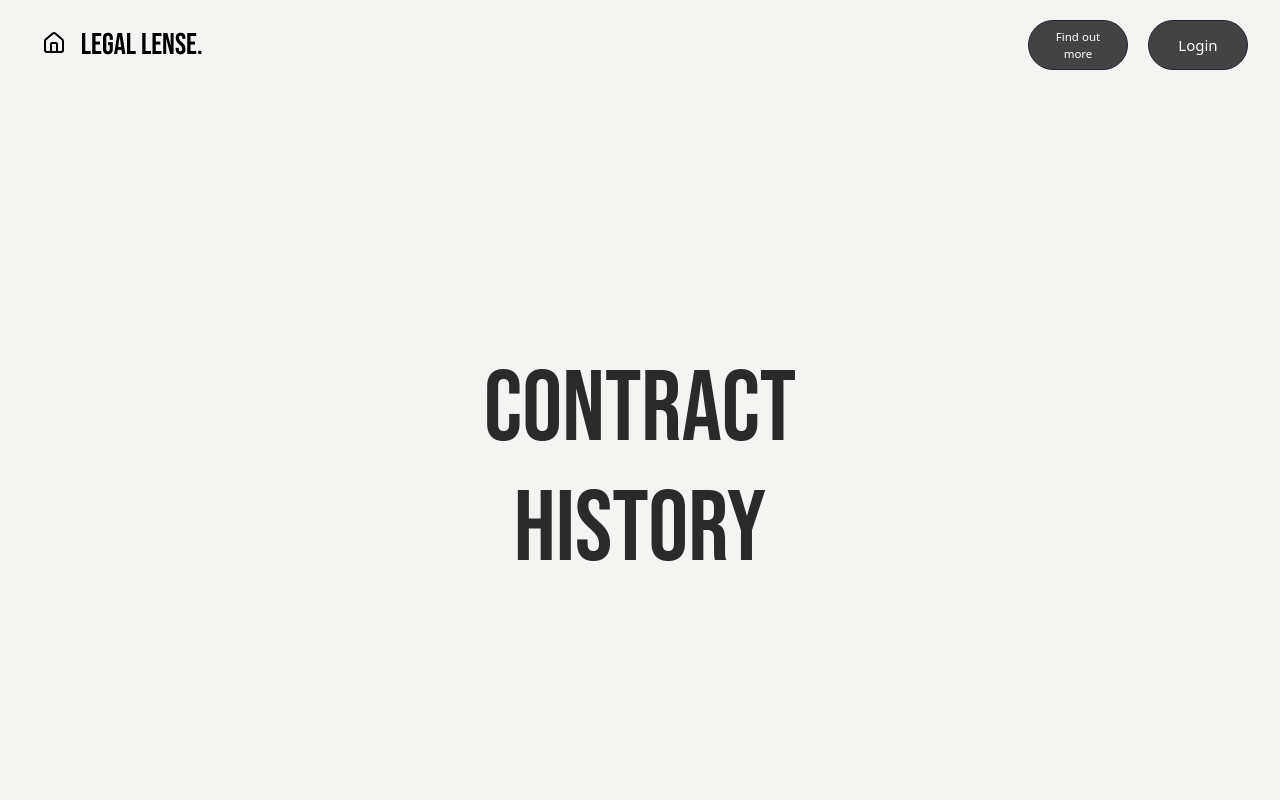
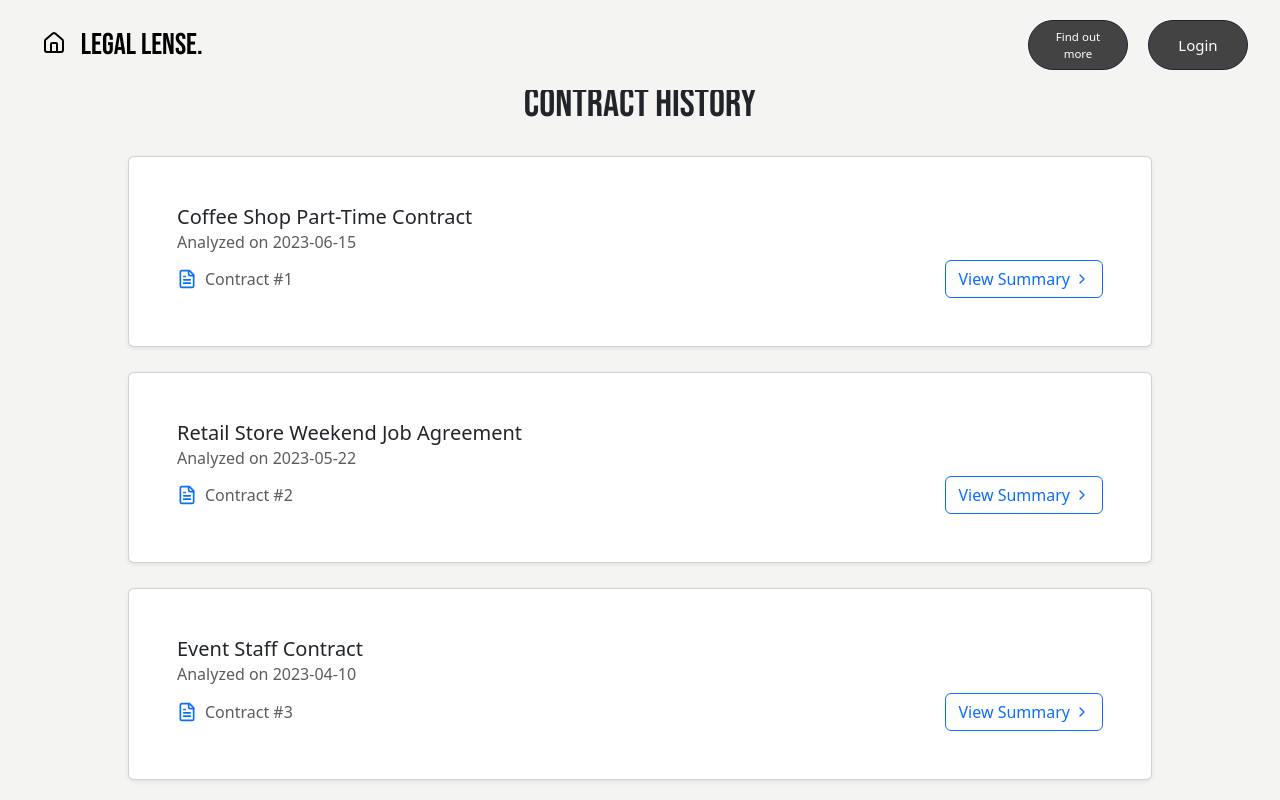
Before and after one commit to shengweikoh/Legallense, a React (Vite) app in the folder Frontend/: page /history in a window 1280 px wide. Shown: the top 800 px of the page. Built offline with nearby package versions, Linux system fonts and the light colour scheme.

Commit message:
history page done and dynamic

```diff
--- a/Frontend/src/Pages/Analysis.css
+++ b/Frontend/src/Pages/Analysis.css
@@ -1,7 +1,7 @@
 .page{
     background-color: #f4f4f2;
     width:100vw;
-    height:100vh;    !important;
+    height:100vh;
 
 }
 
--- a/Frontend/src/Pages/History.css
+++ b/Frontend/src/Pages/History.css
@@ -2,9 +2,32 @@
 
 
     width:100vw;
-    height:100vh;
+    min-height:100vh;
+    padding-bottom:100px;
+
     background-color:#f4f4f2;
 
 
 
 }
+
+
+.historytitle{
+    font-family: 'Bebas Neue', sans-serif;
+    padding-top:10vh;
+}
+
+.historyspace{
+    width:80vw;
+
+}
+
+
+.historymaincard{
+
+    margin-bottom:5px;
+
+
+
+
+}
--- a/Frontend/src/Pages/History.jsx
+++ b/Frontend/src/Pages/History.jsx
@@ -2,29 +2,48 @@ import React from "react";
 import { Link } from "react-router-dom";
 import { FileTextIcon, ChevronRightIcon } from "lucide-react";
 import "./History.css";
+import { motion } from "framer-motion";
 
 export default function History() {
   const contracts = [
     { id: 1, name: "Coffee Shop Part-Time Contract", date: "2023-06-15" },
     { id: 2, name: "Retail Store Weekend Job Agreement", date: "2023-05-22" },
     { id: 3, name: "Event Staff Contract", date: "2023-04-10" },
+    { id: 1, name: "Coffee Shop Part-Time Contract", date: "2023-06-15" },
+    { id: 2, name: "Retail Store Weekend Job Agreement", date: "2023-05-22" },
+    { id: 3, name: "Event Staff Contract", date: "2023-04-10" },
+
   ];
 
   return (
+
+
     <div className="history-container">
-      <h1 className="mb-4 fw-bold title">Contract History</h1>
+        <motion.div
+              initial={{ opacity: 0, y: -20 }}
+              animate={{ opacity: 2, y: 0 }}
+              transition={{ duration: 0.4 }}
+            >
+      <h1 className="mb-4 fw-bold historytitle">Contract History</h1>
       <div className="row g-3">
         {contracts.map((contract) => (
-          <div key={contract.id} className="col-md-6 col-lg-4">
-            <div className="card shadow-sm border-0">
-              <div className="card-body">
-                <h5 className="card-title d-flex justify-content-between align-items-center">
+
+        <motion.div
+        initial={{ opacity: 0, y: -10 }}
+        animate={{ opacity: 2, y: 0 }}
+        transition={{ duration: 0.8}}
+        >
+
+          <div key={contract.id} className="col-md-6 col-lg-10 mx-auto historyspace">
+            <div className="card shadow-sm border-1 mt-1 historymaincard">
+              <div className="card-body historycard">
+                <h5 className="card-title d-flex justify-content-between align-items-center p-0 ">
                   {contract.name}
                 </h5>
-                <h6 className="card-subtitle text-muted mb-2">
+                <h6 className="card-subtitle text-muted mb-2 text-start">
                   Analyzed on {contract.date}
                 </h6>
-                <div className="d-flex justify-content-between align-items-center mt-3">
+                <div className="d-flex justify-content-between align-items-center mt-2">
                   <div className="d-flex align-items-center text-muted">
                     <FileTextIcon className="me-2 text-primary" size={20} />
                     <span>Contract #{contract.id}</span>
@@ -36,8 +55,11 @@ export default function History() {
               </div>
             </div>
           </div>
+
+        </motion.div>
         ))}
       </div>
+      </motion.div>
     </div>
   );
 }
```
